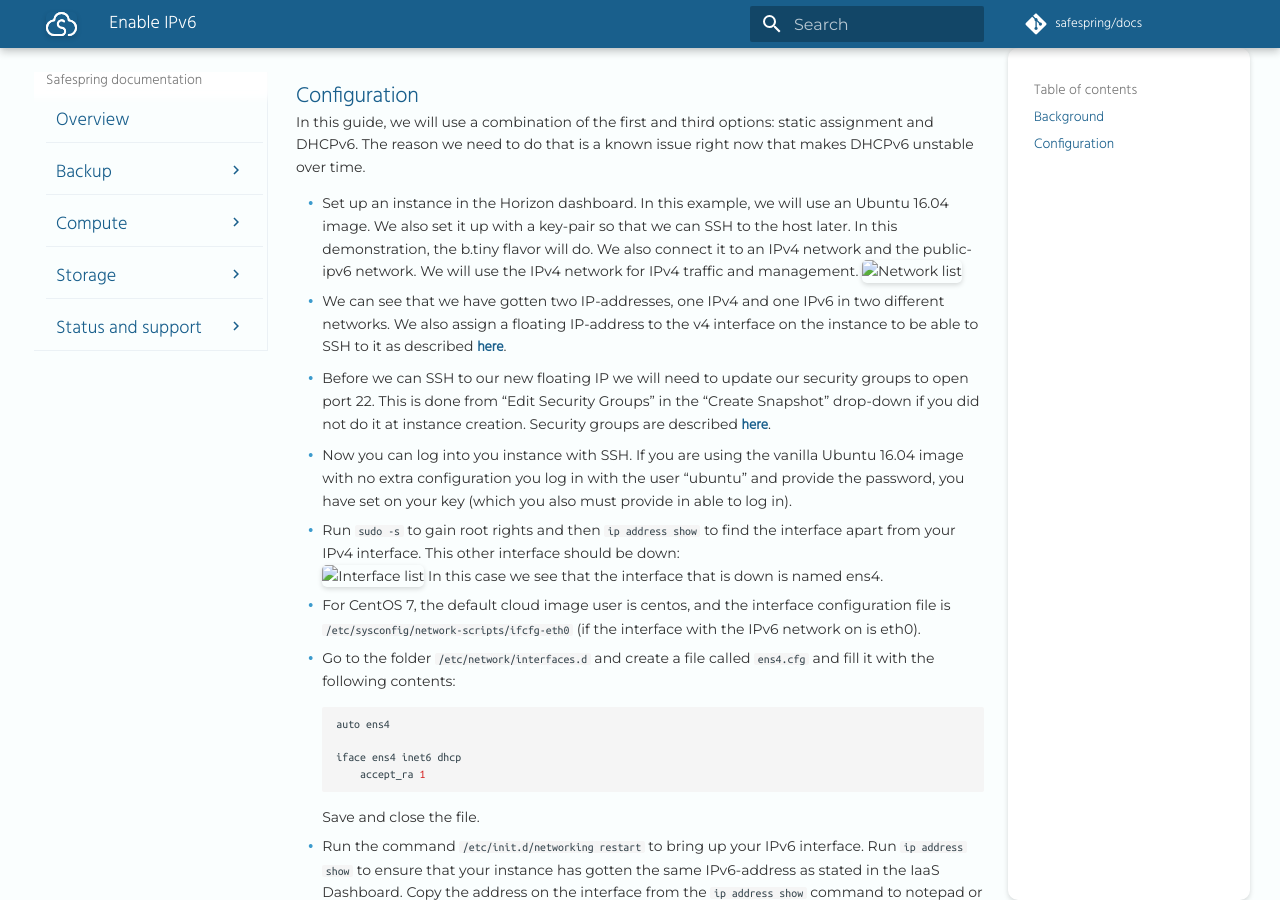
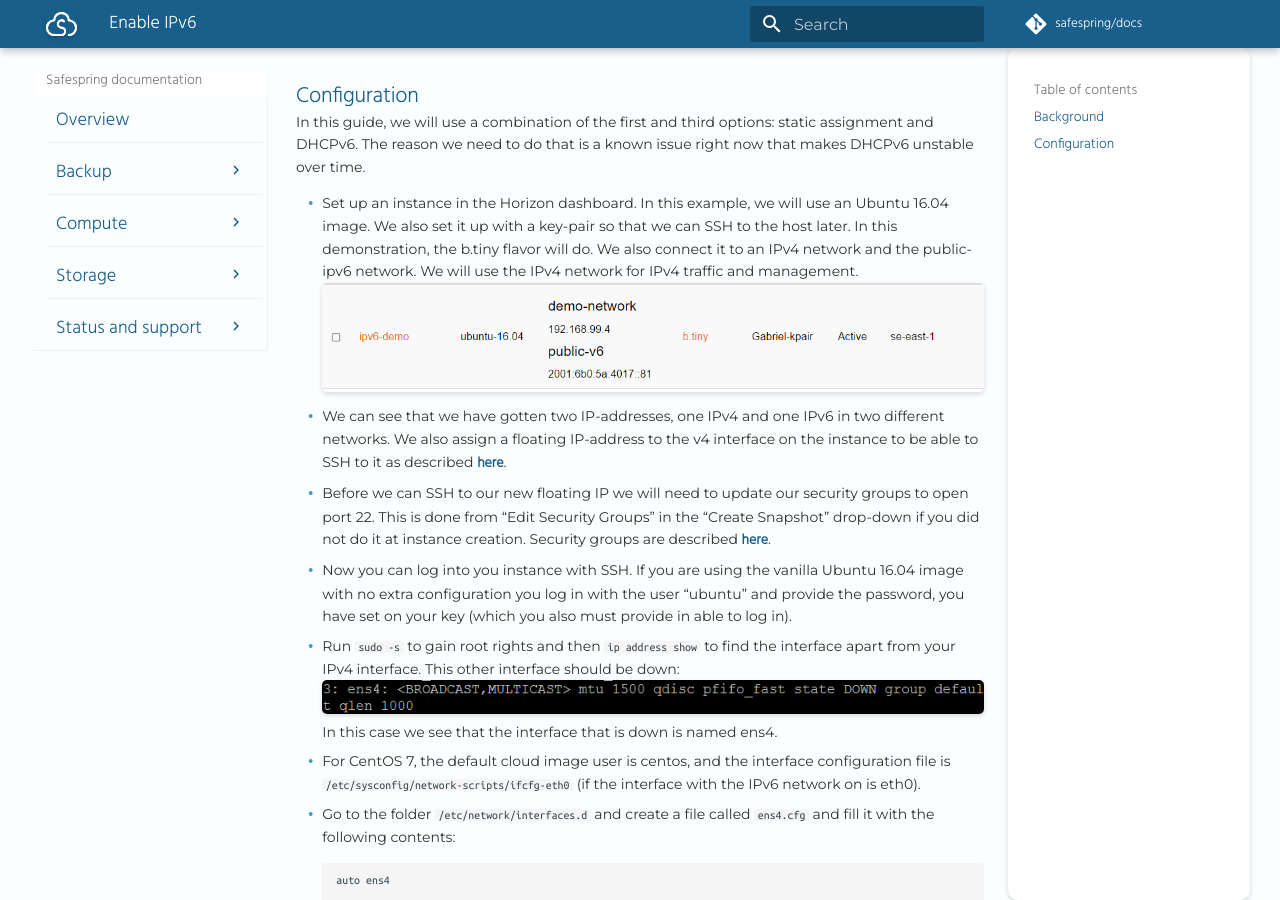
Before and after one commit to safespring/docs, an MkDocs documentation site: the page built from content/compute/howto/ipv6-howto.md, in a window 1280 px wide and 900 px high, scrolled down 720 px. Built offline with MkDocs 1.6.1 and Material for MkDocs 9.7.7, drawn with Linux system fonts in a browser that asks for light colours; a script that is not in the unit is left out; comment, search, counter and statistics services are not loaded.

Commit message:
Fix a few more dead links

```diff
--- a/content/compute/howto/ipv6-howto.md
+++ b/content/compute/howto/ipv6-howto.md
@@ -14,12 +14,12 @@ There are mainly three ways to get an IPv6 address:
 In this guide, we will use a combination of the first and third options: static assignment and DHCPv6. The reason we need to do that is a known issue right now that makes DHCPv6 unstable over time.
 
 * Set up an instance in the Horizon dashboard. In this example, we will use an Ubuntu 16.04 image. We also set it up with a key-pair so that we can SSH to the host later. In this demonstration, the b.tiny flavor will do. We also connect it to an IPv4 network and the public-ipv6 network. We will use the IPv4 network for IPv4 traffic and management.
-![Network list](../images/ipv6_image1.png)
+![Network list](/images/ipv6_image1.png)
 * We can see that we have gotten two IP-addresses, one IPv4 and one IPv6 in two different networks. We also assign a floating IP-address to the v4 interface on the instance to be able to SSH to it as described [here](https://docs.safespring.com/compute/getting-started/).
 * Before we can SSH to our new floating IP we will need to update our security groups to open port 22. This is done from “Edit Security Groups” in the “Create Snapshot” drop-down if you did not do it at instance creation. Security groups are described [here](https://docs.safespring.com/compute/getting-started/).
 * Now you can log into you instance with SSH. If you are using the vanilla Ubuntu 16.04 image with no extra configuration you log in with the user “ubuntu” and provide the password, you have set on your key (which you also must provide in able to log in).
 * Run `sudo -s` to gain root rights and then `ip address show` to find the interface apart from your IPv4 interface. This other interface should be down:
-![Interface list](../images/ipv6_image2.png)
+![Interface list](/images/ipv6_image2.png)
 In this case we see that the interface that is down is named ens4.
 * For CentOS 7, the default cloud image user is centos, and the interface configuration file is `/etc/sysconfig/network-scripts/ifcfg-eth0` (if the interface with the IPv6 network on is eth0).
 * Go to the folder `/etc/network/interfaces.d` and create a file called `ens4.cfg` and fill it with the following contents:
```
Also changed, not shown: content/compute/loadbalancing.md (+1 -1 lines), content/legacy-backup/faq.md (+2 -2 lines).
